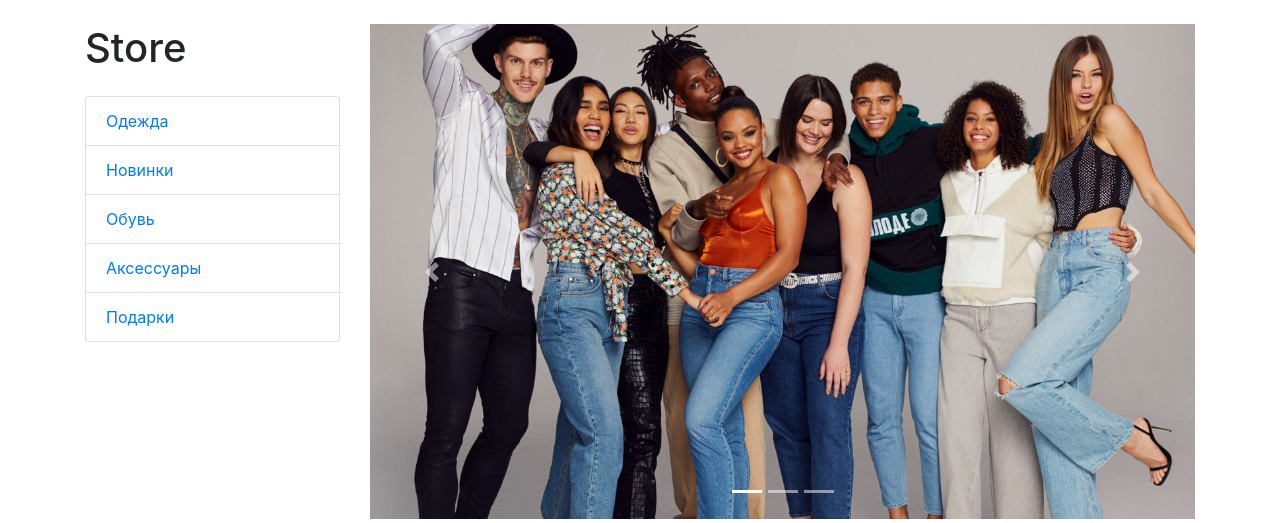
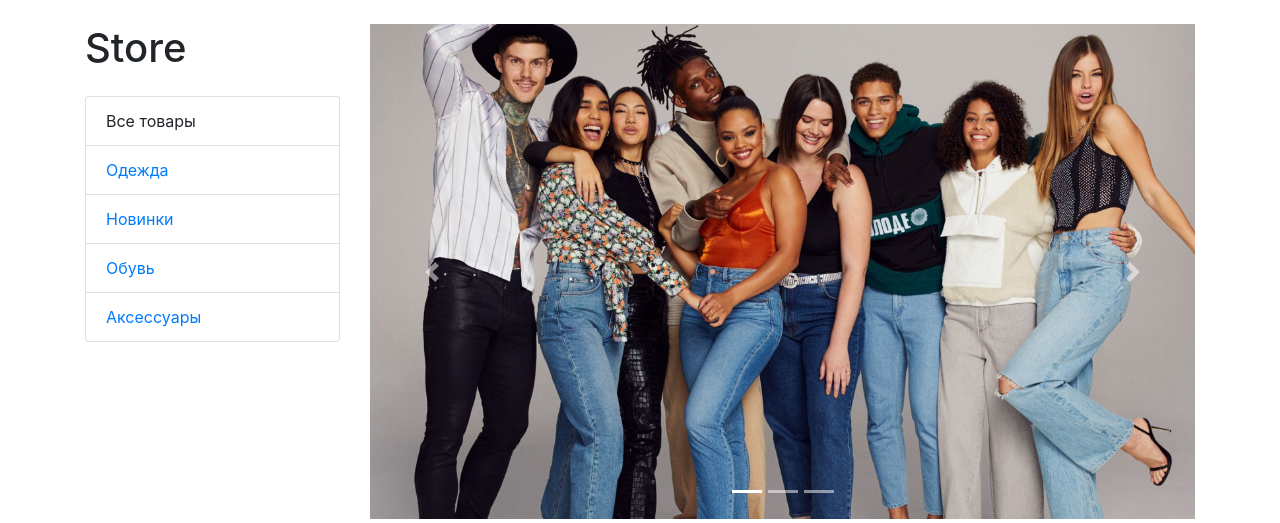
Before and after one commit to Kondratiuk-Andrii/store, a Django app: page /products/ in a window 1280 px wide. Shown: the part 56-579 px from the top of the page. Run offline with Django 3.2, Linux system fonts and the light colour scheme; data comes from the database, SQL or seed files in the repository; some libraries are stand-ins or nearby versions.

Commit message:
Added category filtering functionality.

```diff
--- a/products/models.py
+++ b/products/models.py
@@ -6,6 +6,9 @@ from users.models import User
 class ProductCategory(models.Model):
     name = models.CharField(max_length=128)
     description = models.TextField(null=True, blank=True)
+
+    def has_products(self):
+        return len(Product.objects.filter(category=self)) > 0
 
     def __str__(self):
         return f"{self.name}"
--- a/products/templates/products/products.html
+++ b/products/templates/products/products.html
@@ -15,8 +15,19 @@
 
                 <h1 class="my-4">Store</h1>
                 <div class="list-group">
+                    {% if cat_selected == 0 %}
+                        <div class="list-group-item">Все товары</div>
+                    {% else %}
+                        <a href="{% url 'products:category' cat_selected %}" class="list-group-item">Все товары</a>
+                    {% endif %}
                     {% for category in categories %}
-                        <a href="#" class="list-group-item">{{ category.name }}</a>
+                        {% if category.has_products %}
+                            {% if category.id == cat_selected %}
+                                <div class="list-group-item">{{ category.name }}</div>
+                            {% else %}
+                                <a href="{% url 'products:category' category.id %}" class="list-group-item">{{ category.name }}</a>
+                            {% endif %}
+                        {% endif %}
                     {% endfor %}
                 </div>
 
--- a/products/urls.py
+++ b/products/urls.py
@@ -6,6 +6,7 @@ app_name = 'products'
 
 urlpatterns = [
     path('', products, name='products'),
+    path('category/<int:category_id>/', products, name='category'),
     path('basket/add/<int:product_id>/', basket_add, name='basket_add'),
     path('basket/change/<int:basket_id>/<str:operator>', basket_change, name='basket_change'),
 ]
--- a/products/views.py
+++ b/products/views.py
@@ -14,11 +14,12 @@ def index(request):
     return render(request, 'products/index.html', context)
 
 
-def products(request):
+def products(request, category_id=None):
     context = {
         'title': 'Store - Каталог',
-        'products': Product.objects.all(),
         'categories': ProductCategory.objects.all(),
+        'cat_selected': category_id if category_id else 0,
+        'products': Product.objects.filter(category_id=category_id) if category_id else Product.objects.all(),
     }
     return render(request, 'products/products.html', context)
 
```
